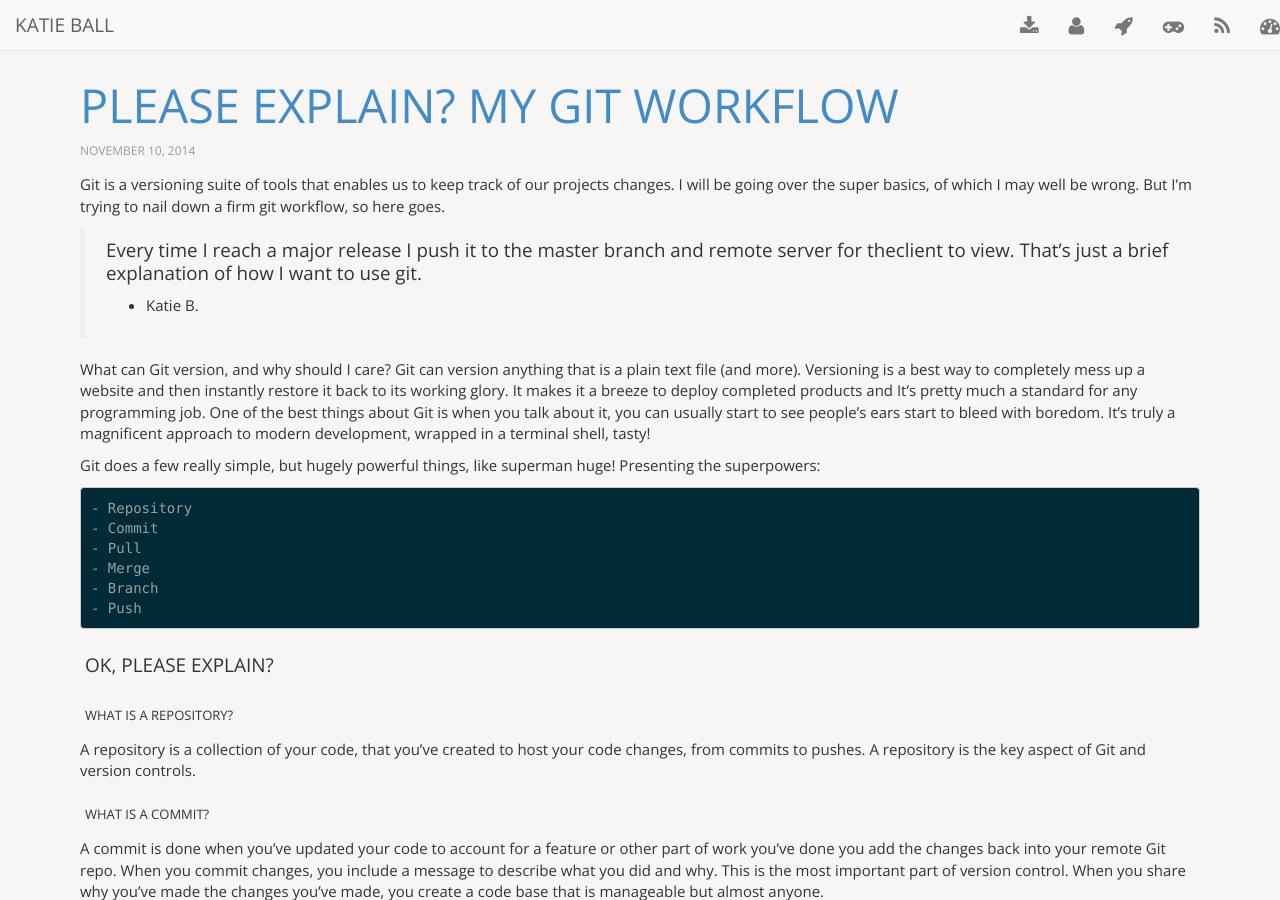
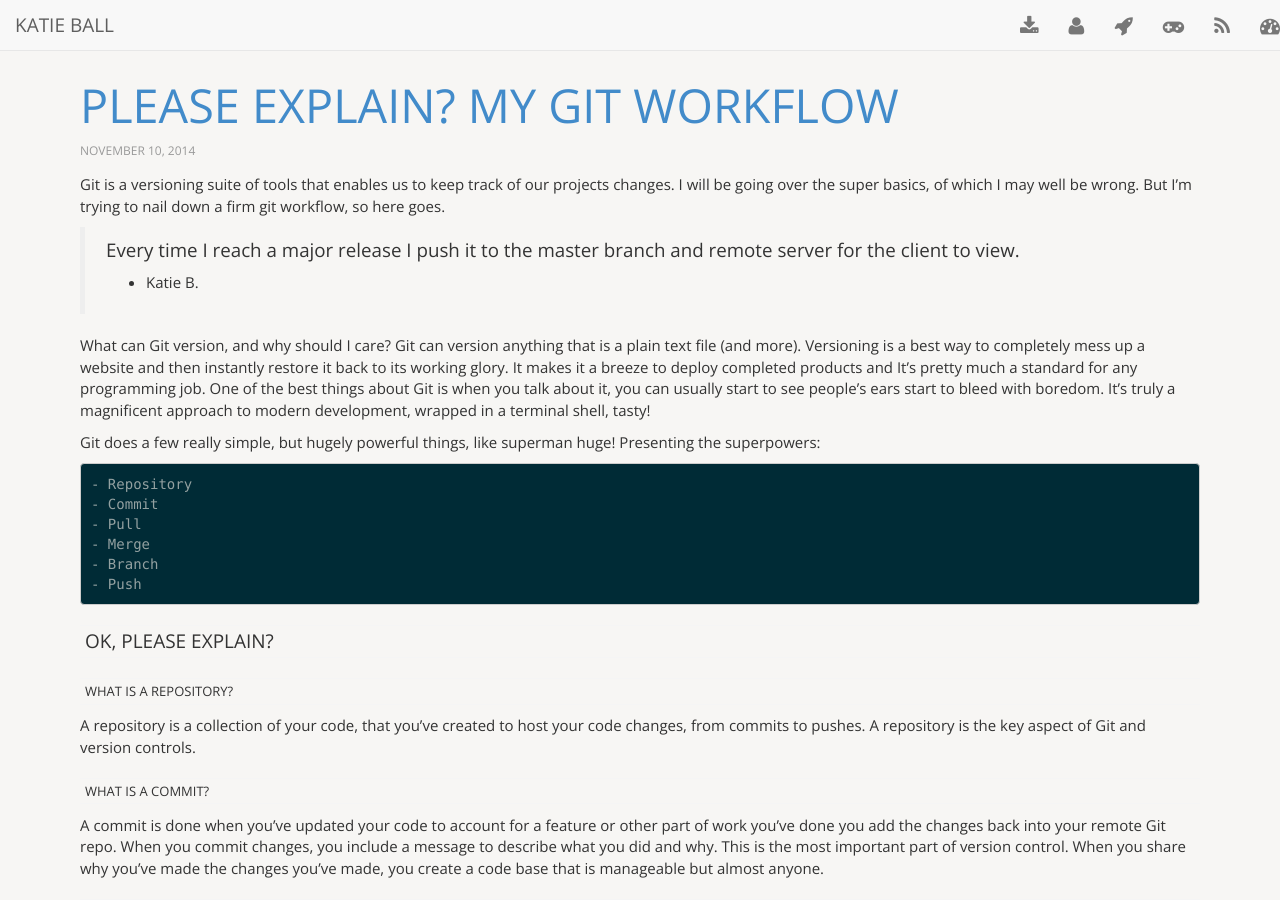
Before and after one commit to roachhd/roachhd.github.io, a Jekyll site: the page built from _posts/2014-11-10-please-explain-my-git-workflow.md, in a window 1280 px wide and 900 px high. Built offline with Jekyll 4.4.1, drawn with Linux system fonts in a browser that asks for light colours; nearby versions of some CDN libraries; Markdown is read by kramdown in place of the engine named in the settings; comment, search, counter and statistics services are not loaded.

Commit message:
Update 2014-11-10-please-explain-my-git-workflow.md

```diff
--- a/_posts/2014-11-10-please-explain-my-git-workflow.md
+++ b/_posts/2014-11-10-please-explain-my-git-workflow.md
@@ -5,8 +5,7 @@ category: posts
 ---
 Git is a versioning suite of tools that enables us to keep track of our projects changes. I will be going over the super basics, of which I may well be wrong. But I'm trying to nail down a firm git workflow, so here goes.
 
->Every time I reach a major release I push it to the master branch and remote server for theclient to view.
-That's just a brief explanation of how I want to use git.
+>Every time I reach a major release I push it to the master branch and remote server for the client to view.
 > - Katie B.
 
 What can Git version, and why should I care?
```
